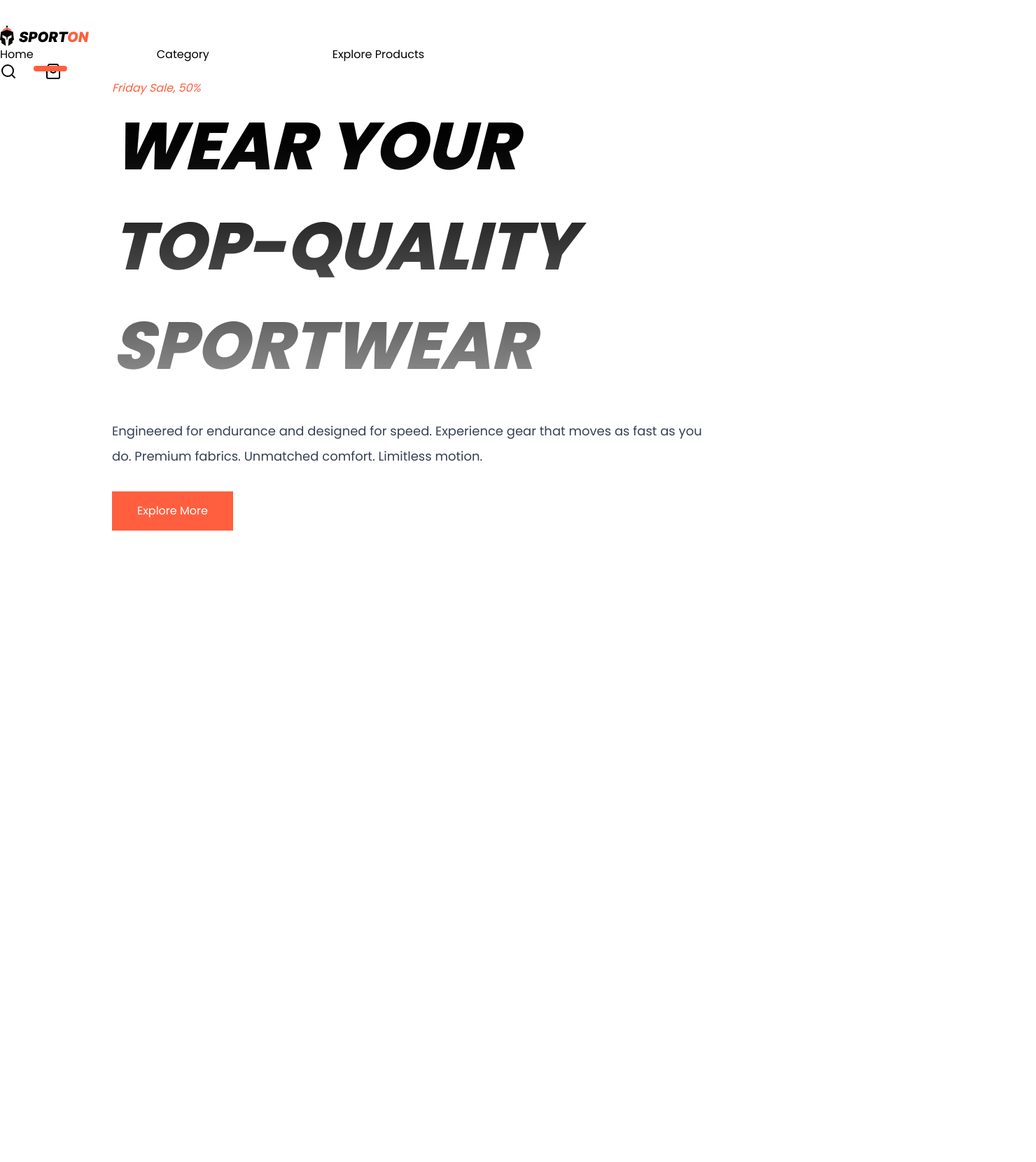
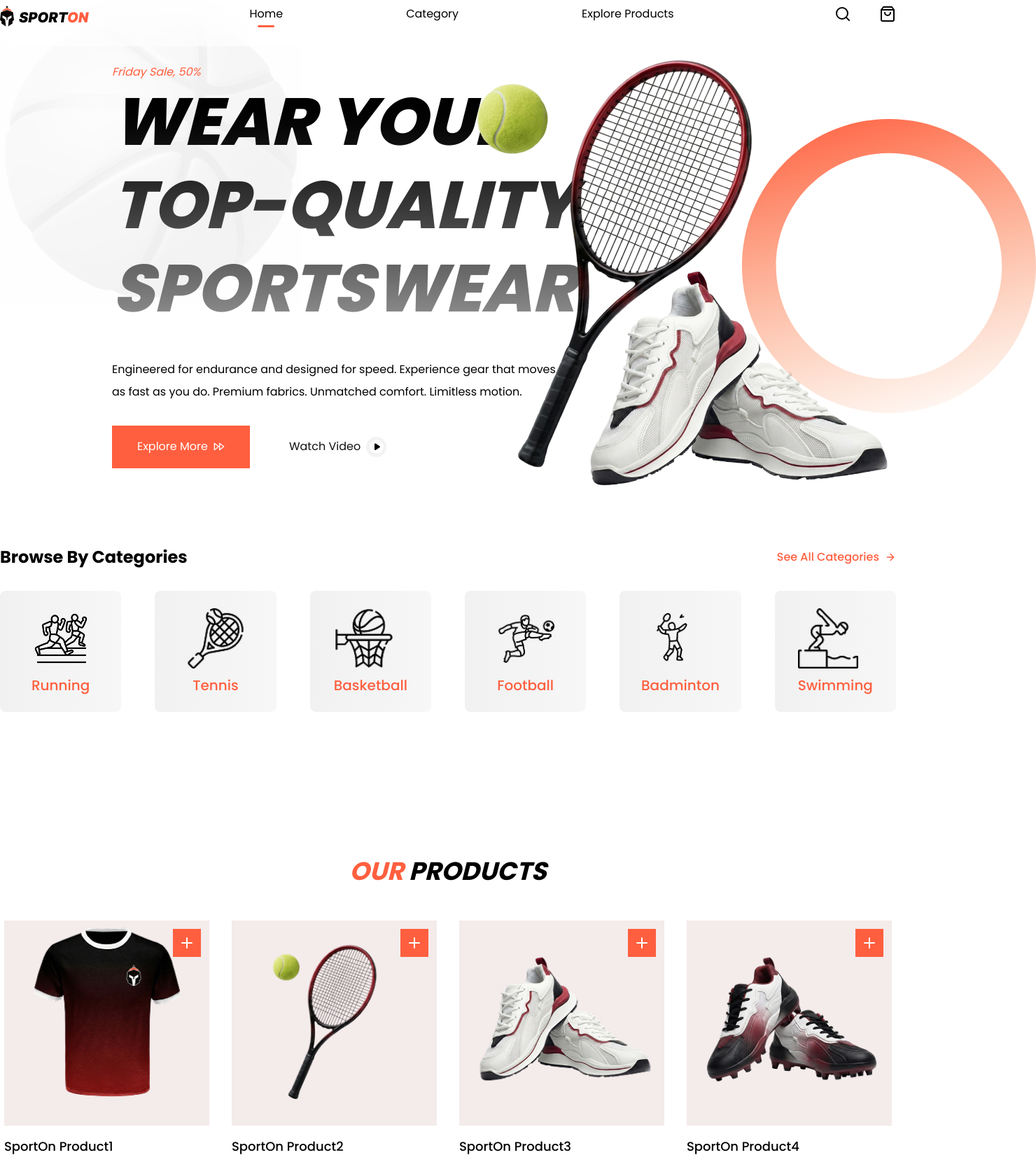
Before and after one commit to verenjessica673/sporton-fe-vercel-deploy, a Next.js app: page / in a window 1280 px wide. Shown: the part 20-1680 px from the top of the page at 70% size, 1480 px wide, since content can reach past the window. Before the commit the page ends 800 px from the top, so only its background shows below. Built offline with nearby package versions, Linux system fonts and the light colour scheme.

Commit message:
changes 2

```diff
--- /dev/null
+++ b/app/(landing)/components/home/categories.tsx
@@ -0,0 +1,69 @@
+import Link from "next/link";
+import Image from "next/image";
+import { FiArrowRight } from "react-icons/fi";
+
+const categoryList = [
+    {
+        name: "Running",
+        ImageUrl: "public\img\Categories\category-running.png",
+    },
+    {
+        name: "Tennis",
+        ImageUrl: "public\img\Categories\category-tennis.png",
+    },
+    {
+        name: "Basketball",
+        ImageUrl: "public\img\Categories\category-basketball.png",
+    },
+    {
+        name: "Football",
+        ImageUrl: "public\img\Categories\category-football.png",
+    },
+    {
+        name: "Badminton",
+        ImageUrl: "public\img\Categories\category-badminton.png",
+    },
+    {
+        name: "Swimming",
+        ImageUrl: "public\img\Categories\category-swimming.png",
+    }
+];
+
+const CategoriesSection = () => {
+  return (
+    <section id="category-section" className="container mx-auto pb-20">
+      <div className="flex justify-between">
+        <h2 className="font-bold text-2xl">Browse By Categories</h2>
+        <Link href="#" className="flex gap-2 text-primary font-medium">
+          <span className="self-center">See All Categories</span>
+          <FiArrowRight className="self-center" />
+        </Link>
+
+      </div>
+      <div className="grid grid-cols-6 gap-12 mt-8">
+        {categoryList.map((category, index) => (
+          <div
+            className="rounded-lg bg-gradient-to-r from-[#F1F1F1] to-[#F7F7F7] w-full aspect-square flex justify-center"
+            key={index}
+          >
+            <div className="self-center">
+              <Image
+                src={'/img/Categories/category-' + category.name.toLowerCase() + '.png'}
+                width={86}
+                height={86}
+                alt={category.name}
+                className="mb-[10px]"
+              />
+
+              <div className="text-primary font-medium text-xl text-center">
+                {category.name}
+              </div>
+            </div>
+          </div>
+        ))}
+      </div>
+    </section>
+  );
+};
+
+export default CategoriesSection;
--- a/app/(landing)/components/home/hero.tsx
+++ b/app/(landing)/components/home/hero.tsx
@@ -1,33 +1,60 @@
+import { FiFastForward } from "react-icons/fi";
 import Button from "../ui/button";
+import Image from "next/image";
 
 const HeroSection = () => {
   return (
-    <section>
+    <section id="hero-section" className="container mx-auto h-screen flex ">
       <div className="relative self-center">
+        <Image
+          src="/img/img-basketball.png"
+          width={432}
+          height={423}
+          alt="image sporton"
+          className="grayscale absolute left-0 -top-20"
+        />
         <div className="relative ml-40 w-full">
           <div className="text-primary italic">Friday Sale, 50%</div>
-
-          <h1
-            className="
-              font-extrabold text-[95px] italic
-              bg-gradient-to-b from-black to-[#979797]
-              bg-clip-text text-transparent
-            "
-          >
-            WEAR YOUR <br /> TOP-QUALITY <br /> SPORTWEAR
+          <h1 className="font-extrabold text-[95px] italic bg-gradient-to-b leading-tight from-black to-[#979797] bg-clip-text text-transparent">
+            WEAR YOUR <br /> TOP-QUALITY <br /> SPORTSWEAR
           </h1>
 
-          <p className="w-2/3 leading-loose mt-8 text-lg text-gray-700">
-            Engineered for endurance and designed for speed.
-            Experience gear that moves as fast as you do. Premium fabrics.
-            Unmatched comfort. Limitless motion.
+          <p className="w-1/2 mt-10 leading-loose">
+            Engineered for endurance and designed for speed. Experience gear
+            that moves as fast as you do. Premium fabrics. Unmatched comfort.
+            Limitless motion.
           </p>
 
           <div className="flex gap-5 mt-8">
-            <Button>Explore More</Button>
+            <Button>
+              Explore More <FiFastForward />
+            </Button>
+            <Button variant="ghost">
+              Watch Video{" "}
+              <Image
+                src="/img/icon-play-video.svg"
+                alt="icon playvideo"
+                width={29}
+                height={29}
+              />
+            </Button>
           </div>
         </div>
+         <Image
+          src="/img/img-hero.png"
+          width={700}
+          height={950}
+          alt="image sporton hero"
+          className="absolute -right-5 top-1/2 -translate-y-1/2"
+        />
       </div>
+      <Image
+        src="/img/img-ornament-hero.svg"
+        width={420}
+        height={420}
+        alt="image sporton"
+        className="absolute -right-[200px] top-1/2 -translate-y-1/2 "
+      />
     </section>
   );
 };
--- /dev/null
+++ b/app/(landing)/components/home/products.tsx
@@ -0,0 +1,83 @@
+import Image from "next/image";
+import Link from "next/link";
+import { FiPlus } from "react-icons/fi";
+import Button from "../ui/button";
+
+const productList = [
+    {
+        name: "SportOn Product1",
+        category: "Running",
+        price: 450000,
+        ImageUrl: "product-1.png",
+    },
+    {
+        name: "SportOn Product2",
+        category: "Running",
+        price: 250000,
+        ImageUrl: "product-2.png",
+    },
+        {
+        name: "SportOn Product3",
+        category: "Running",
+        price: 230000,
+        ImageUrl: "product-3.png",
+    },
+        {
+        name: "SportOn Product4",
+        category: "Running",
+        price: 440000,
+        ImageUrl: "product-4.png",
+    },
+        {
+        name: "SportOn Product5",
+        category: "Running",
+        price: 550000,
+        ImageUrl: "product-5.png",
+    },
+        {
+        name: "SportOn Product6",
+        category: "Running",
+        price: 650000,
+        ImageUrl: "product-6.png",
+    },
+];
+
+const ProductsSection = () => {
+  return (
+    <section id="products-section" className="container mx-auto mt-32 mb-52">
+      <h2 className="font-bold italic text-4xl text-center mb-11">
+        <span className="text-primary">OUR </span>PRODUCTS
+      </h2>
+      <div className="grid grid-cols-4 gap-5">
+        {productList.map((product, index) => (
+          <Link
+            href="#" key={index}
+            className="p-1.5 bg-white hover:drop-shadow-xl duration-300">
+            <div className="bg-primary-light aspect-square w-full flex justify-center items-center relative">
+              <Image
+                src={'/img/Product/' + product.ImageUrl}
+                alt={product.name}
+                width={300}
+                height={300}
+                className="aspect-square object-contain"
+              />
+
+              <Button className="w-10 h-10 p-2! absolute right-3 top-3"><FiPlus size={24} /></Button>
+
+            </div>
+            <h3 className="font-medium text-lg mb-1.5 mt-4">{product.name}</h3>
+            <div className="flex justify-between mb-8">
+              <div className="text-gray-500">{product.category}</div>
+              <div className="font-medium text-primary">
+                {Intl.NumberFormat("id-ID",
+                  {style: "currency", currency: "IDR", maximumSignificantDigits:3}).format(product.price)}
+              </div>
+            </div>
+          </Link>
+        ))}
+      </div>
+    </section>
+  );
+};
+
+export default ProductsSection;
--- a/app/(landing)/components/layout/footer.tsx
+++ b/app/(landing)/components/layout/footer.tsx
@@ -0,0 +1,49 @@
+import Image from "next/image";
+import Link from "next/link";
+
+const Footer = () => {
+  return (
+    <footer className="bg-dark-alternate  text-white ">
+      <div className="container mx-auto flex justify-between pt-14 pb-24">
+        <div className="w-105">
+          <Image
+            src="/img/logo-footer.svg"
+            alt="logo sporton footer"
+            width={187}
+            height={44}
+          />
+          <p className="mt-8">
+            Engineered for endurance and designed for speed. Experience gear
+            that moves as fast as you do.
+          </p>
+        </div>
+        <div className="w-105 grid grid-cols-2">
+          <div className="flex gap-7 flex-col">
+            <Link href="#">Home</Link>
+            <Link href="#">Categories</Link>
+            <Link href="#">Products</Link>
+            <Link href="/about-us">About Us</Link>
+          </div>
+          <div className="flex gap-7 flex-col">
+            <Link href="#">Instagram</Link>
+            <Link href="#">Facebook</Link>
+            <Link href="#">TikTok</Link>
+            <Link href="#">YouTube</Link>
+          </div>
+        </div>
+      </div>
+      <div className="border-t border-t-white/15">
+        <div className="container mx-auto py-6.5 flex justify-between">
+          <div>SportsOn © 2025 All Rights Reserverd.</div>
+
+          <div className="grid grid-cols-2 w-105">
+            <Link href="#">Privacy Policy</Link>
+            <Link href="#">Terms Conditions</Link>
+          </div>
+        </div>
+      </div>
+    </footer>
+  );
+};
+
+export default Footer;
--- a/app/(landing)/components/layout/header.tsx
+++ b/app/(landing)/components/layout/header.tsx
@@ -4,8 +4,8 @@ import { FiSearch, FiShoppingBag } from "react-icons/fi";
 
 const Header = () => {
   return (
-    <header>
-      <div className="flex justify-between gap-10 container mx-auto py-7"/>
+    <header className="fixed w-full z-20 backdrop-blur-xl bg-white/50">
+      <div className="flex justify-between gap-10 container mx-auto py-7">
       <Image
         src="/img/logo.svg"
         alt="SportOn logo"
@@ -13,13 +13,17 @@ const Header = () => {
         height={30}
       />
       <nav className="flex gap-44">
-        <Link href="#" className="relative after:content-[''] after:block after:bg-primary after:rounded-full after:h-2 after:w-full after:absolute after:left-1/2 after:translate-x-1/2 after:translate-y-1">Home</Link>
+        <Link
+        href="#"
+            className="relative after:content-[''] after:block after:bg-primary after:rounded-full after:h-[3px] after:w-1/2 after:absolute after:left-1/2 after:-translate-x-1/2 after:translate-y-1">Home</Link>
         <Link href="#">Category</Link>
         <Link href="#">Explore Products</Link>
       </nav>
+
       <div className="flex gap-10">
         <FiSearch size={24}/>
         <FiShoppingBag size={24}/>
+      </div>
       </div>
     </header>
   );
--- a/app/(landing)/layout.tsx
+++ b/app/(landing)/layout.tsx
@@ -2,6 +2,7 @@ import "../globals.css";
 import type { Metadata } from "next";
 import { Poppins } from "next/font/google";
 import Header from "./components/layout/header";
+import Footer from "./components/layout/footer";
 
 const poppins = Poppins({
   variable: "--font-poppins",
@@ -24,6 +25,7 @@ export default function RootLayout({
       <body className={`${poppins.variable} antialiased`}>
         <Header />
         {children}
+        <Footer />
       </body>
     </html>
   );
--- a/app/(landing)/page.tsx
+++ b/app/(landing)/page.tsx
@@ -1,9 +1,13 @@
+import CategoriesSection from "./components/home/categories";
 import HeroSection from "./components/home/hero";
+import ProductsSection from "./components/home/products";
 
 export default function Home() {
   return (
     <main>
       <HeroSection />
+      <CategoriesSection />
+      <ProductsSection />
     </main>
   );
 }
```
